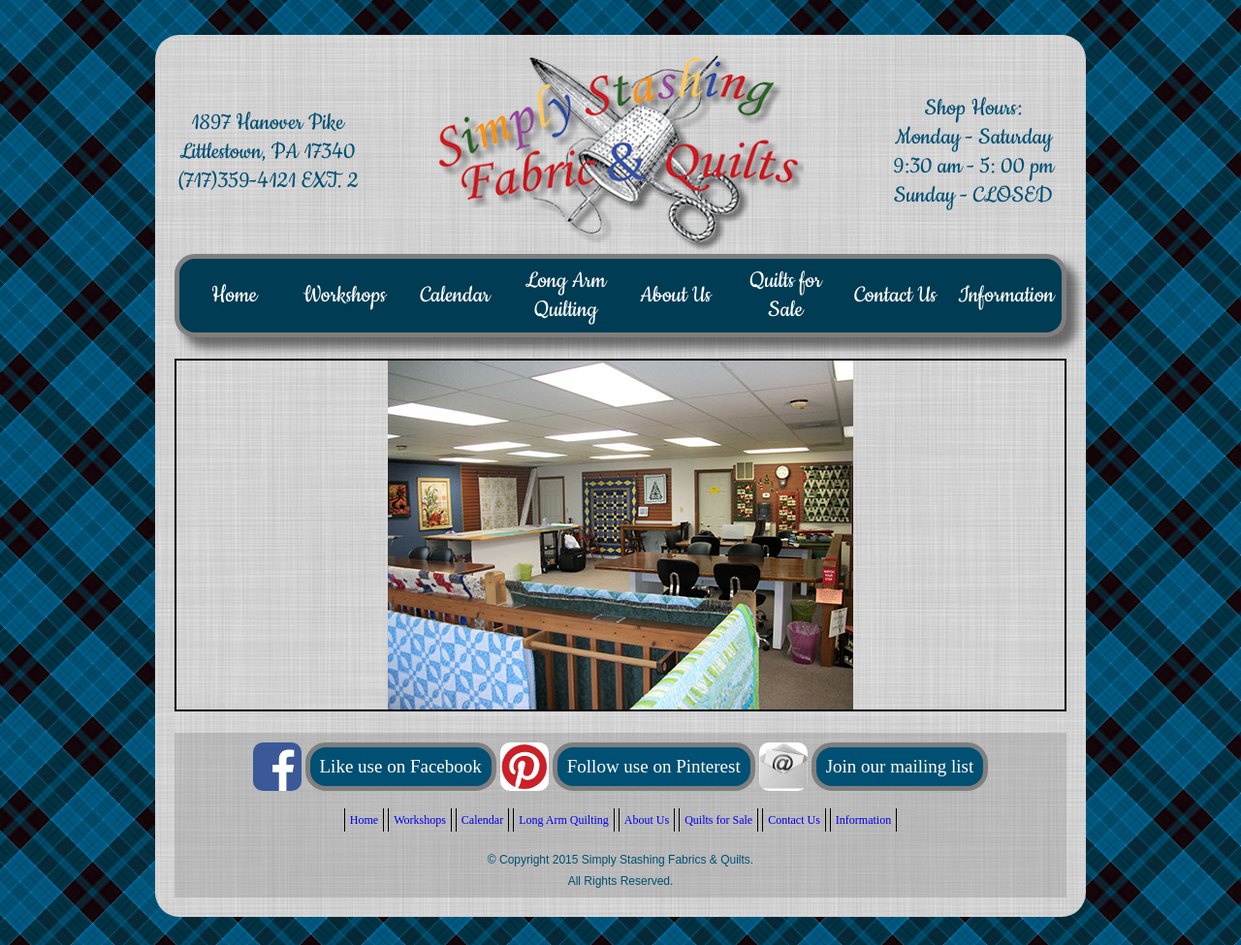
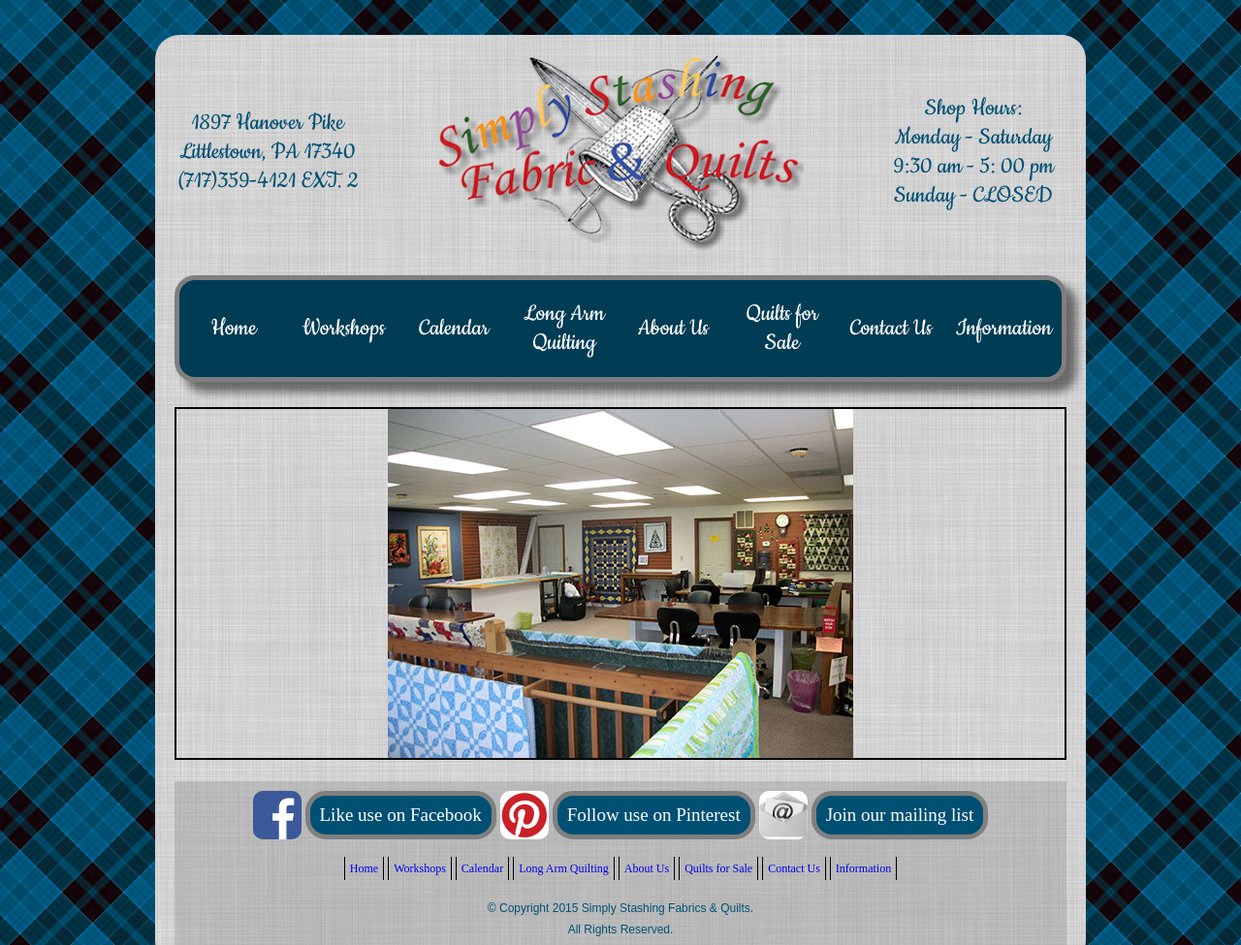
Before and after one commit to abrinkerhoff87/Simplystashing, a PHP site: page / in a window 1280 px wide. Shown: the top 975 px of the page at 97% size. Run offline with PHP 8.4, Linux system fonts and the light colour scheme.

Commit message:
replaced navbar

```diff
--- a/css/navbar.css
+++ b/css/navbar.css
@@ -3,122 +3,68 @@
     src: url(../fonts/Cookie-Regular.ttf);
 }
 nav {
+    border: 5px solid #7f7f7f;
+    display: inline-block;
     font-family: cookie;
     font-size: 27px;
     background-color: #003C54;
     border: 5px solid #7f7f7f;
     border-radius: 21px;
     box-shadow: 10px 10px 10px 1px rgba(0, 0, 0, .5);
-    display: block;
     margin: 22px 0px;
-    overflow: hidden;
+    padding: 0;
   }
   nav ul {
-    margin: 0;
-    padding: 0;
+    list-style: none;
+    padding: 0px;
+    margin: 0px;
   }
   nav ul li {
     display: table-cell;
+    position: relative;
     list-style-type: none;
     width: 115px;
     height: 76px;
+    vertical-align: middle;
     text-align: center;
-    vertical-align: middle;
+  }
+
+  nav li ul {
+    display: none;
+  }
+  nav ul li a {
+    display: inline-block;
+    padding: 20px 10px;
+    text-decoration: none;
+    color: #fff;
 
 }
-nav > ul > li > a > .caret,
-nav > ul > li > div ul > li > a > .caret {
-    border-top: 0px solid #aaa;
-    border-right: 0px solid transparent;
-    border-left: 0px solid transparent;
-    content: "";
-    display: inline-block;
-    height: ;
-    width: ;
-    vertical-align: middle;
-
-}
-nav > ul > li > div ul > li > a > .caret {
-    border-bottom: 0px solid transparent;
-    border-top: 0px solid transparent;
-    border-right: 0px solid transparent;
-    border-left: 0px solid #f2f2f2;
-    margin: 0 0 0 0px;
-}
-nav > ul > li > a {
-    color: white;
-    display: block;
-    padding: 0 0px;
-    text-decoration: none;
-}
-nav > ul > li:hover {
-    background-color: #003C54;
-}
-nav > ul > li:hover > a {
+  nav ul li a:hover {
     color: #7f7f7f;
   }
-nav > ul > li:hover > a > .caret {
-    border-top-color: rgb( 255, 255, 255 );
-}
-nav > ul > li > div ul > li:hover > a > .caret {
-    border-left-color: rgb(255,255,255);
-}
-nav > ul > li > div,
-nav > ul > li > div ul > li > div {
+  nav li:hover ul {
+    display: inline-block;
+    position: absolute;
+    left: 1px;
     background-color: #003C54;
+    margin-top: 15px;
     border-top: 0;
-    border-radius: 0 0 0px 0px;
-    box-shadow: 0 2px 2px -1px rgba(0, 0, 0, 0.055);
-    display: none;
-    margin-top: 23px;
-    opacity: 0;
-    position: absolute;
-    width: 150px;
-    text-align: center;
-    visibility: hidden;
-
-}
-nav > ul > li > div ul > li > div {
-    background-color: ;
-    border-radius: 0 0px 0px 0px;
-    box-shadow: inset 2px 0 5px rgba(0,0,0,.15);
-    margin-top: -42px;
-    right: ;
-}
-nav > ul > li:hover > div,
-nav > ul > li > div ul > li:hover > div {
-    display: block;
-    opacity: 1;
-    visibility: visible;
-}
-nav > ul > li > div ul > li,
-nav > ul > li > div ul > li > div ul > li {
-    display: block;
-    position: relative;
-}
-nav > ul > li > div ul > li > a,
-nav > ul > li > div ul > li > div ul > li > a {
-    color: #fff;
-    display: table-cell;
-    width: 200px;
-    height: 76px;
-    vertical-align: middle;
-    text-decoration: none;
-}
-nav > ul > li > div ul > li:hover > a {
-    color: #7f7f7f;
-}
-#submenu {
-    width: 200px;
     border-left: 5px;
     border-right: 5px;
     border-bottom: 5px;
     border-style: solid;
     border-color: #7f7f7f;
-    border-radius: 0px 0px 21px 21px;
-    box-shadow: 10px 10px 10px 1px rgba(0, 0, 0, .5);
+    border-radius: 0 0 21px 21px;
     z-index: 1;
   }
-#submenu li {
-    width: 200px;
+  nav li:hover li {
+    float: left;
+    width: 190px;
+    text-align: center;
   }
+  nav li:hover a {
+    color: white;
+  }
+  nav li:hover li a:hover {
+
+  }
--- a/index.php
+++ b/index.php
@@ -6,7 +6,7 @@
 		<link href="css/header_style.css" type="text/css" rel="stylesheet">
 		<link href="css/navbar.css" type="text/css" rel="stylesheet">
         <link href="css/footer_style.css" type="text/css" rel="stylesheet">
-        <script src="slideShow.js"></script>
+        <script src="scripts/slideShow.js"></script>
     </head>
     <body>
     	<?php include 'header.html'; ?>
--- a/navbar.html
+++ b/navbar.html
@@ -8,7 +8,7 @@
 		<li><a href="quilts-for-sale.php">Quilts for Sale</a></li>
 		<li>
 			<a href="contact-us.php">Contact Us</a>
-			<div id="submenu">
+			<div>
 				<ul>
 					<li><a href="#">Coustmer Feedback</a></li>
 					<li><a href="#">Mailing List</a></li>
```
Lines whose indentation alone changed are shown as unchanged.
